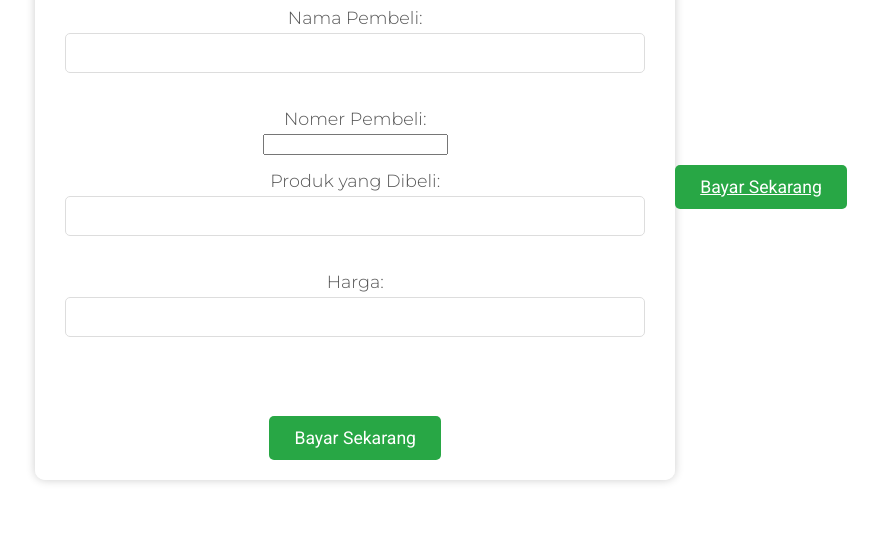
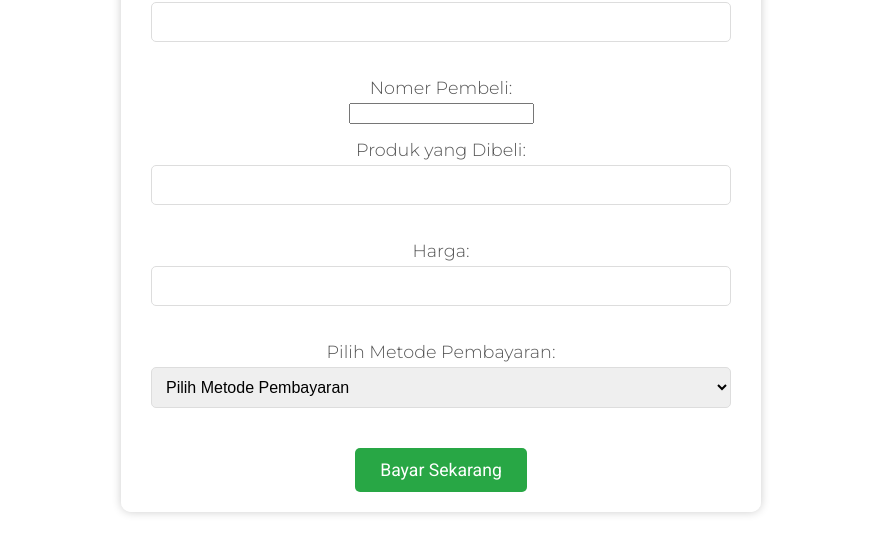
Before and after one commit to ramzzhost-pemula/RamzzHost-api, a plain HTML site: page payment.html in a window 1280 px wide. Shown: the part 213-766 px from the top of the page, without its empty margins (199-1077 px from the left). Drawn offline with Linux system fonts and the light colour scheme.

Commit message:
Add files via upload
Signed-off-by: ramzzhost-pemula <rastojantan1828@gmail.com>

```diff
--- a/payment.html
+++ b/payment.html
@@ -103,17 +103,17 @@
             <label for="harga">Harga:</label>
             <input type="text" id="harga" name="harga" readonly><br>
 
-
-
-             <option value="QRIS"></option>
+            <label for="metode_pembayaran">Pilih Metode Pembayaran:</label>
+            <select id="metode_pembayaran" name="metode_pembayaran" required>
+                <option value="">Pilih Metode Pembayaran</option>
+                <option value="Dana">Dana</option>
+                <option value="GoPay">GoPay</option>
+                <option value="PulsaAxis">Pulsa Axis</option>
+                <option value="QRIS">QRIS</option>
             </select><br>
-
 
             <div id="paymentDetails" class="payment-details"></div>
             <button type="submit" class="btn">Bayar Sekarang</button>
-        </form>
-    </div>
-          <a href="qris.html" class="btn">Bayar Sekarang</a>
         </form>
     </div>
 
```
